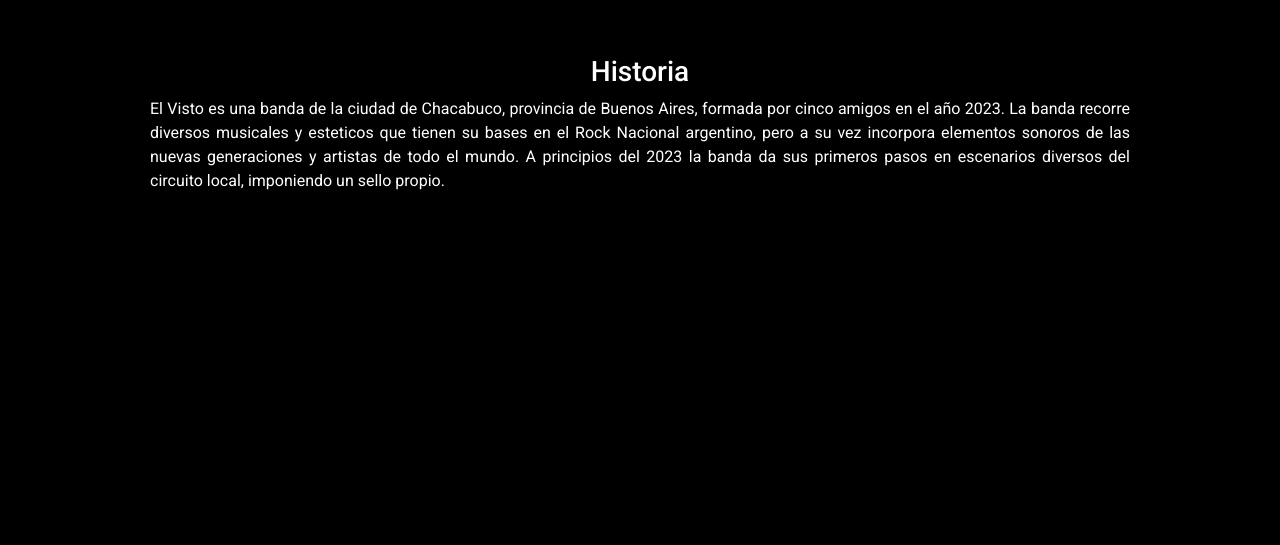
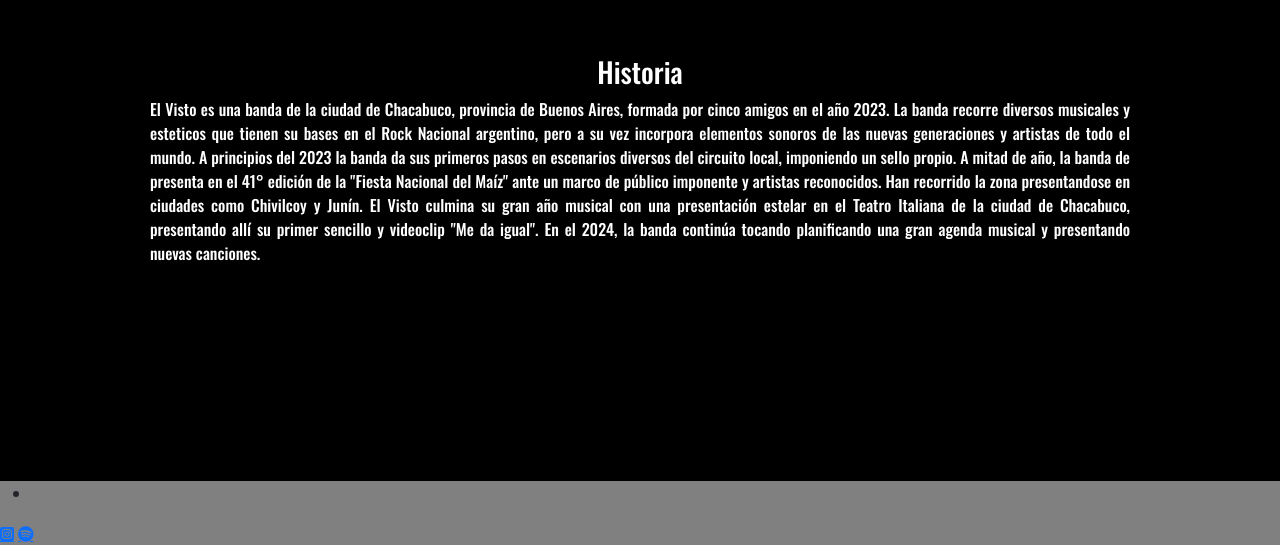
Before and after one commit to Godo17/Repositorio-EV, a website: page index.html in a window 1280 px wide. Shown: the part 1706-2251 px from the top of the page. Before the commit the page ends 1915 px from the top, so only its background shows below. Drawn offline with nearby package versions, Linux system fonts and the light colour scheme; a web font is replaced by a local one.

Commit message:
Estilado y cambio de font

```diff
--- a/index.html
+++ b/index.html
@@ -11,7 +11,9 @@
         <!-- FONTS-->
         <link rel="preconnect" href="https://fonts.googleapis.com">
         <link rel="preconnect" href="https://fonts.gstatic.com" crossorigin>
-        <link href="https://fonts.googleapis.com/css2?family=Mooli&family=Roboto:wght@300;400;500&display=swap" rel="stylesheet">
+        <link href="https://fonts.googleapis.com/css2?family=Nunito:ital,wght@0,200;0,400;0,700;0,800;1,400&family=Oswald:wght@500&display=swap" rel="stylesheet">
+        <!--KIT ICONS-->
+        <script src="https://kit.fontawesome.com/e4a124d972.js" crossorigin="anonymous"></script>
         <!-- CSS -->
         <link rel="stylesheet" href="./css/style.css">
     </head>
@@ -80,13 +82,24 @@
                 <h3 class="tittle">Historia</h3>
 
                 <p class="parraf"> El Visto es una banda de la ciudad   de Chacabuco, provincia de Buenos Aires, formada por cinco amigos en el año 2023.
-                    La banda recorre diversos musicales y esteticos que tienen su bases en el Rock Nacional argentino, pero a su vez incorpora elementos sonoros de las nuevas generaciones y artistas de todo   el mundo. A principios del 2023 la banda da sus primeros pasos en escenarios diversos del circuito local, imponiendo un sello propio.
+                    La banda recorre diversos musicales y esteticos que tienen su bases en el Rock Nacional argentino, pero a su vez incorpora elementos sonoros de las nuevas generaciones y artistas de todo   el mundo. A principios del 2023 la banda da sus primeros pasos en escenarios diversos del circuito local, imponiendo un sello propio. A mitad de año, la banda de presenta en el 41° edición de la "Fiesta Nacional del Maíz" ante un marco de público imponente y artistas reconocidos. Han recorrido la zona presentandose en ciudades como Chivilcoy y Junín. El Visto culmina su gran año musical con una presentación estelar en el Teatro Italiana de la ciudad de Chacabuco, presentando allí su primer sencillo y videoclip "Me da igual". En el 2024, la banda continúa tocando planificando una gran agenda musical y presentando nuevas canciones.
                 </p>
             </div>
 
         </main>
 
         <footer>
+            <div class="menu_footer">
+                <ul>
+                    <li><a href="index.html"></a></li>
+                </ul>
+            </div>
+
+            <div class="redes">
+                <a href="https://www.instagram.com/elvisto.ok/?img_index=1" class="fa-brands fa-square-instagram"></a>
+                <a href="https://open.spotify.com/intl-es/artist/4STXcuc84srioS3h5C9Kje?si=EhRxUGztQ3SBkQV2ywxu4A&nd=1&dlsi=dd02b3811c7a483e"  class="fa-brands fa-spotify"></a>
+
+            </div>
 
 
         </footer>
--- a/scss/RESETS/_reset.scss
+++ b/scss/RESETS/_reset.scss
@@ -1,4 +1,5 @@
 *{
-    font-family: 'Mooli', sans-serif;
-    font-family: 'Roboto', sans-serif;
+    font-family: 'Nunito', sans-serif;
+    font-family: 'Oswald', sans-serif;
+
 }
--- a/scss/_body.scss
+++ b/scss/_body.scss
@@ -7,16 +7,20 @@ body{
 
 .encabezado{
     font-size: 3rem;
+    font-weight: 500;
     color: whitesmoke;
     text-align: center;
-    font-weight: 400;
-
+    font-weight: 700;
+    background-color: #474747be;
+    width: 600px;
 }
 main{
     display: flex;
     justify-content: center;
     flex-direction: column;
     align-items: center;
+    padding-bottom: 800px;
+
 }
 
 .alert{
@@ -24,7 +28,6 @@ main{
     justify-content: center;
     align-items: center;
     background-color: #474747be;
-    top: 80px;
     color: white;
     width: 600px;
 }
--- a/scss/_footer.scss
+++ b/scss/_footer.scss
@@ -0,0 +1,14 @@
+footer{
+    display: flex;
+    justify-content: end;
+    flex-direction: column;
+    align-content: end;
+    background-color: gray;
+    top: 700px;
+    z-index: 1;
+}
+
+.menu_footer{
+    display: flex;
+    flex-direction: column;
+}
```
Also changed, not shown: assets/certificado Desarrollo Web.png (added), css/style.css, 1 other file.
